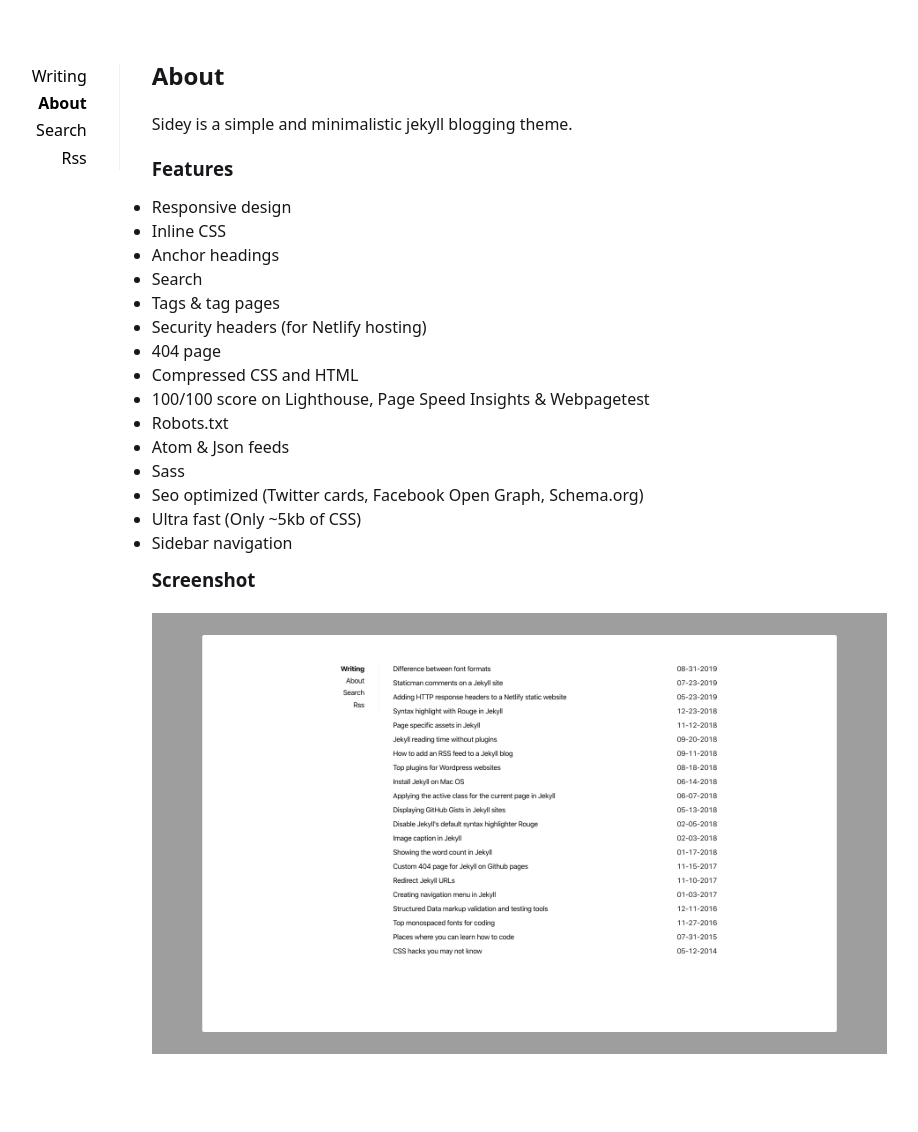
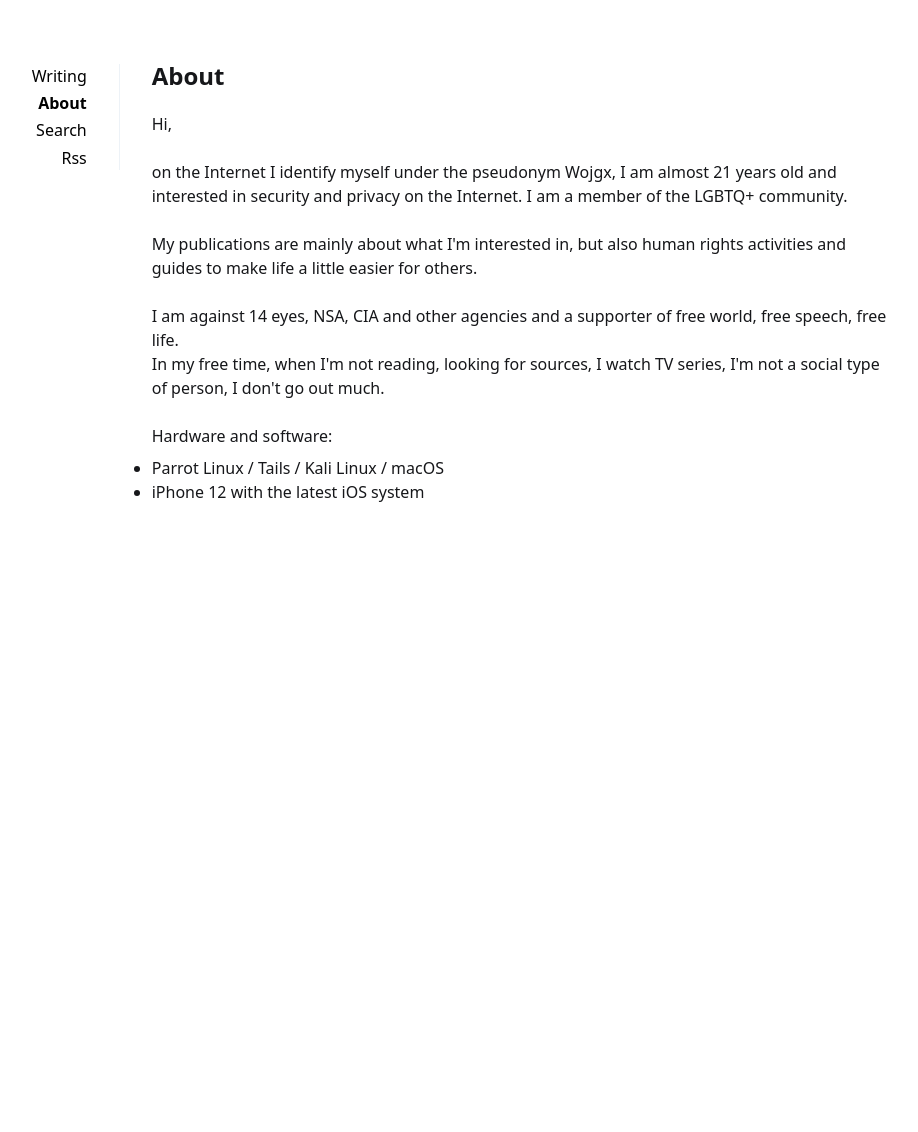
Before and after one commit to wojgx/wojgx.pl, a Jekyll site: the page built from _pages/about.md, in a window 1280 px wide. Shown: the whole page, without its empty margins (201-1119 px from the left). Built offline with Jekyll 4.4.1, drawn with Linux system fonts in a browser that asks for light colours; after the commit the page ends 900 px from its top, so only the background shows below that.

Commit message:
[HT] Updated file: _pages/about.md

```diff
--- a/_pages/about.md
+++ b/_pages/about.md
@@ -1,28 +1,10 @@
 ---
 layout: page
 title: About
+
 ---
-
-Sidey is a simple and minimalistic jekyll blogging theme.
-
-### Features
-
-- Responsive design
-- Inline CSS
-- Anchor headings
-- Search
-- Tags & tag pages
-- Security headers (for Netlify hosting)
-- 404 page
-- Compressed CSS and HTML
-- 100/100 score on Lighthouse, Page Speed Insights & Webpagetest
-- Robots.txt
-- Atom & Json feeds
-- Sass
-- Seo optimized (Twitter cards, Facebook Open Graph, Schema.org)
-- Ultra fast (Only ~5kb of CSS)
-- Sidebar navigation
-
-### Screenshot
-
-![Screenshot](screenshot.png)
+<p>Hi,<br /><br />on the Internet I identify myself under the pseudonym Wojgx, I am almost 21 years old and interested in security and privacy on the Internet. I am a member of the LGBTQ+ community. <br /><br />My publications are mainly about what I'm interested in, but also human rights activities and guides to make life a little easier for others. <br /><br />I am against 14 eyes, NSA, CIA and other agencies and a supporter of free world, free speech, free life. <br />In my free time, when I'm not reading, looking for sources, I watch TV series, I'm not a social type of person, I don't go out much. <br /><br />Hardware and software:</p>
+<ul>
+<li>Parrot Linux / Tails / Kali Linux / macOS</li>
+<li>iPhone 12 with the latest iOS system</li>
+</ul>
```
